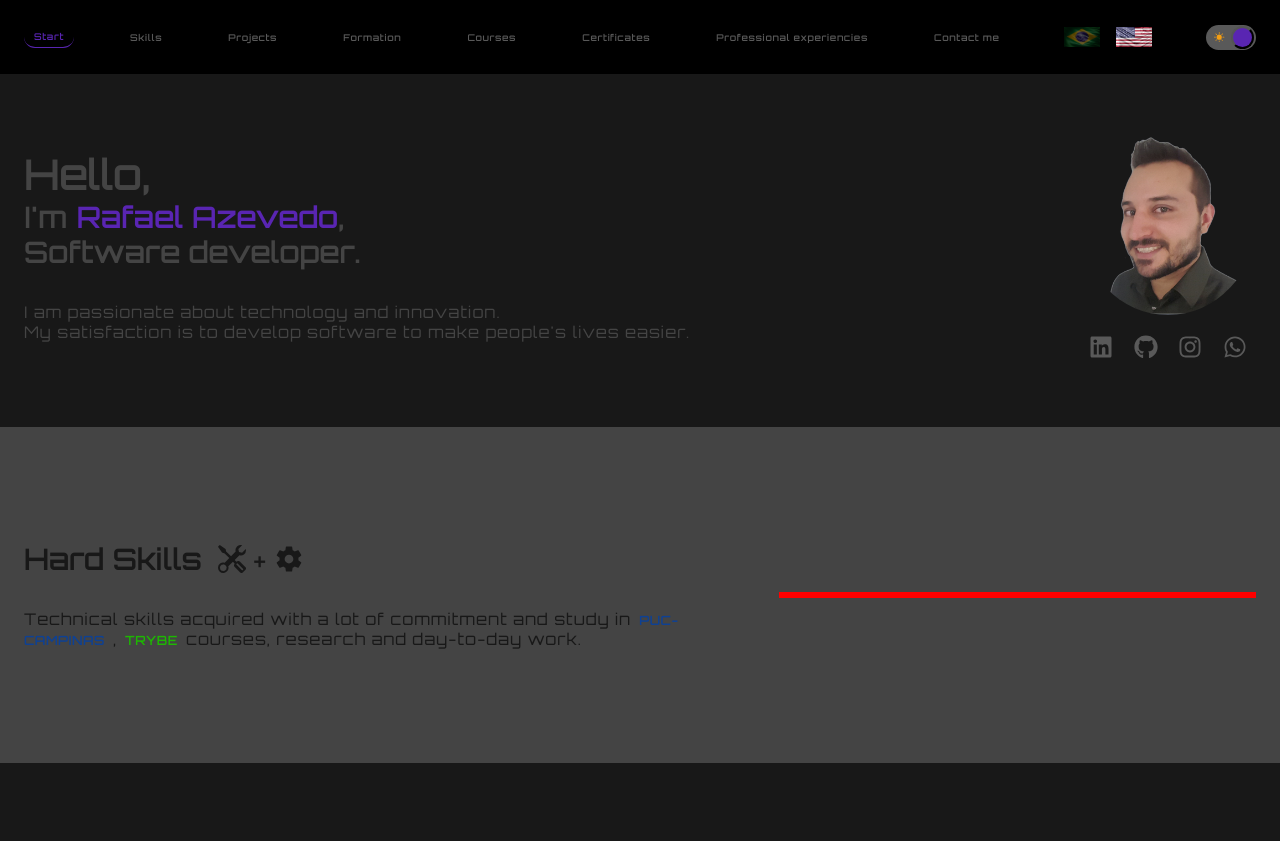
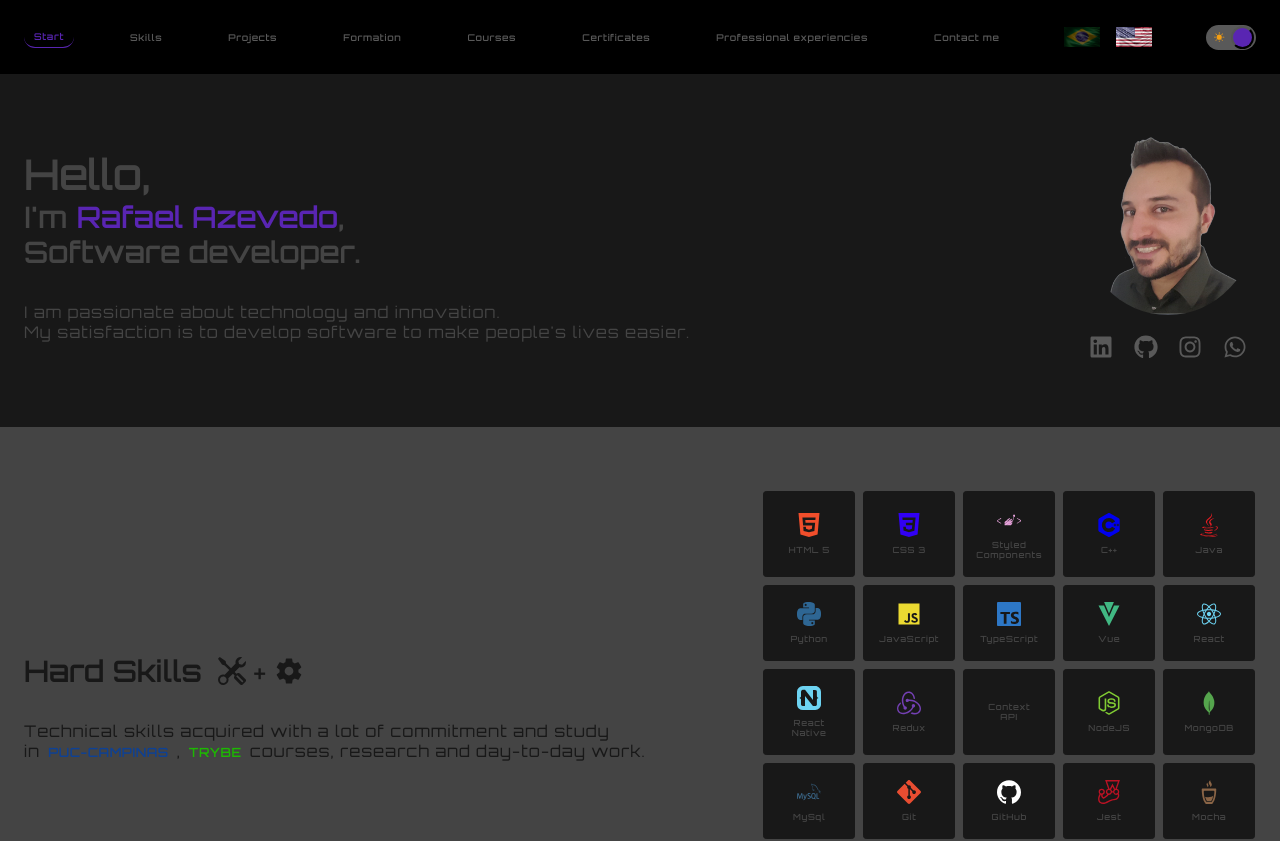
Before and after one commit to RafaelBiatoAzevedo/portifolio-Rafael-Azevedo, a React (Create React App) app: page / in a window 1280 px wide. Shown: the top 841 px of the page. Built offline with nearby package versions, Linux system fonts and the light colour scheme.

Commit message:
feat: add news carts skills

```diff
--- a/src/components/Skills/components/LinkTech/index.tsx
+++ b/src/components/Skills/components/LinkTech/index.tsx
@@ -1,6 +1,10 @@
-import { FC } from 'react';
+import { FC, createElement } from 'react';
+
+import { useTheme } from 'styled-components';
 
 import { ISkill } from '~/interfaces/ISkill';
+import { Translator } from '~/components/Translator';
+import { Text } from '~/components/Text';
 
 import { Wrapper } from './styles';
 
@@ -9,5 +13,18 @@ interface ILinkTech {
 }
 
 export const LinkTech: FC<ILinkTech> = ({ skill }): JSX.Element => {
-  return <Wrapper />;
+  const { colors } = useTheme();
+  return (
+    <Wrapper href={skill.href} target="Blank">
+      {!!skill.icon &&
+        createElement(skill.icon, { size: '3rem', color: skill.colorIcon })}
+      <Text
+        title={<Translator path={skill.name} />}
+        color={colors.onBackgroundPrimary}
+        weight="bold"
+      >
+        {}
+      </Text>
+    </Wrapper>
+  );
 };
--- a/src/components/Skills/components/LinkTech/styles.ts
+++ b/src/components/Skills/components/LinkTech/styles.ts
@@ -1,8 +1,25 @@
 import styled from 'styled-components';
 
 export const Wrapper = styled.a`
+  align-items: center;
+  cursor: pointer;
   display: flex;
-  flex: 1;
+  justify-content: center;
+  flex-direction: column;
   background-color: ${(p) => p.theme.colors.backgroundPrimary};
   text-decoration: none;
+  border-radius: 0.4rem;
+  border: 1px solid ${(p) => p.theme.colors.backgroundPrimary};
+  text-align: center;
+
+  width: 11.5rem;
+
+  gap: 1rem;
+  padding: ${(p) => p.theme.spacing.md};
+
+  &:hover {
+    border: 1px solid ${(p) => p.theme.colors.tertiary};
+    -webkit-box-shadow: -1px 3px 8px 1px ${(p) => p.theme.colors.tertiary};
+    box-shadow: -1px 3px 8px 1px ${(p) => p.theme.colors.tertiary};
+  }
 `;
--- a/src/components/Skills/index.tsx
+++ b/src/components/Skills/index.tsx
@@ -20,7 +20,6 @@ import {
 
 import { Translator } from '../Translator';
 import { Text } from '../Text';
-import { LinksTechnologies } from '../LinksTechnologies';
 
 interface ISKillsProps {
   title: string;
@@ -55,7 +54,6 @@ export const Skills: FC<ISKillsProps> = ({
       }
       isSoftSkills={title === 'Soft Skills'}
     >
-      <div>
       <WrapperText>
         <WrapperTitle>
           <Text
@@ -96,7 +94,6 @@ export const Skills: FC<ISKillsProps> = ({
           <Translator path={pathMessageTwo} />
         </TextMessage>
       </WrapperText>
-      </div>
       {title === 'Soft Skills' ? (
         <WrapperSoftSkills>
           {skills.map((skill) => (
--- a/src/components/Skills/styles.ts
+++ b/src/components/Skills/styles.ts
@@ -62,10 +62,11 @@ export const TextMessage = styled.p<TTextMessageProps>`
 `;
 
 export const GridTechs = styled.div`
-  display: grid;
-  grid-template-columns: 1fr, 1fr, 1fr, 1fr;
-  width: 70%;
-  border: solid red;
+  display: flex;
+  flex-direction: row;
+  flex-wrap: wrap;
+  max-width: 40%;
+  gap: 1rem;
 `;
 
 export const WrapperSoftSkills = styled.div`
@@ -74,7 +75,7 @@ export const WrapperSoftSkills = styled.div`
   flex-wrap: wrap;
 
   justify-content: center;
-  width: 70%;
+  max-width: 40%;
   gap: 2.5rem;
 
   > div {
--- a/src/i18n/locales/en-us.ts
+++ b/src/i18n/locales/en-us.ts
@@ -24,8 +24,8 @@ const objExport = {
       messageOne:
         'Technical skills acquired with a lot of commitment and study in',
       messageTwo: 'courses, research and day-to-day work.',
-      hsOne: 'HTML5 \n HTML semântico',
-      hsTwo: 'CSS3 \n CSS Responsivo',
+      hsOne: 'HTML 5',
+      hsTwo: 'CSS 3',
       hsThree: 'Styled Components',
       hsFour: 'C++',
       hsFive: 'Java',
--- a/src/i18n/locales/pt-br.ts
+++ b/src/i18n/locales/pt-br.ts
@@ -24,8 +24,8 @@ const objExport = {
       messageOne:
         'Habilidades técnicas adquiridas com muito empemnho e estudo nos cursos da',
       messageTwo: 'pesquisas e no trabalho do dia a dia.',
-      hsOne: 'HTML5 \n HTML semântico',
-      hsTwo: 'CSS3 \n CSS Responsivo',
+      hsOne: 'HTML 5',
+      hsTwo: 'CSS 3',
       hsThree: 'Styled Components',
       hsFour: 'C++',
       hsFive: 'Java',
--- a/src/interfaces/ITheme.ts
+++ b/src/interfaces/ITheme.ts
@@ -30,6 +30,11 @@ export type TColors = {
   vue: string;
   mongo: string;
   mysql: string;
+  'C++': string;
+  git: string;
+  gitHub: string;
+  jest: string;
+  mocha: string;
 
   moon: string;
   sun: string;
--- a/src/styles/theme.ts
+++ b/src/styles/theme.ts
@@ -31,6 +31,11 @@ export const themeDark = {
     vue: '#41B883',
     mongo: '#55a54d',
     mysql: '#3e6e93',
+    'C++': '#0076f7',
+    git: '#e84d31',
+    gitHub: '#ffffff',
+    jest: '#bc1224',
+    mocha: '#896446',
 
     moon: '#d4dee1',
     sun: '#f49e12 ',
@@ -96,6 +101,11 @@ export const themeLight = {
     vue: '#41B883',
     mongo: '#55a54d',
     mysql: '#3e6e93',
+    'C++': '#0076f7',
+    git: '#e84d31',
+    gitHub: '#ffffff',
+    jest: '#bc1224',
+    mocha: '#896446',
 
     moon: '#d4dee1',
     sun: '#f49e12 ',
--- a/src/utils/paths.ts
+++ b/src/utils/paths.ts
@@ -130,7 +130,7 @@ export const hardSkills: ISkill[] = [
     colorIcon: themeDark.colors.react,
   },
   {
-    name: 'HardSkills.Eleven',
+    name: 'HardSkills.hsEleven',
     icon: SiNativescript,
     href: 'https://reactnative.dev/',
     colorIcon: themeDark.colors.react,
@@ -154,7 +154,7 @@ export const hardSkills: ISkill[] = [
     colorIcon: themeDark.colors.node,
   },
   {
-    name: 'HardSkills.hsFitteen',
+    name: 'HardSkills.hsFifteen',
     icon: SiMongodb,
     href: 'https://www.mongodb.com/',
     colorIcon: themeDark.colors.mongo,
@@ -169,25 +169,25 @@ export const hardSkills: ISkill[] = [
     name: 'HardSkills.hsSeventeen',
     icon: SiGit,
     href: 'https://git-scm.com/doc',
-    colorIcon: '',
+    colorIcon: themeCurrency.colors.git,
   },
   {
     name: 'HardSkills.hsEightteen',
     icon: SiGithub,
     href: 'https://github.com/',
-    colorIcon: '',
+    colorIcon: themeDark.colors.gitHub,
   },
   {
     name: 'HardSkills.hsNineteen',
     icon: SiJest,
     href: 'https://jestjs.io/pt-BR/docs/getting-started',
-    colorIcon: '',
+    colorIcon: themeDark.colors.jest,
   },
   {
-    name: 'HardSkills.hsTwentyteen',
+    name: 'HardSkills.hsTwenty',
     icon: SiMocha,
     href: 'https://mochajs.org/',
-    colorIcon: '',
+    colorIcon: themeDark.colors.mocha,
   },
   {
     name: 'HardSkills.hsTwentyOne',
```
Lines whose indentation alone changed are shown as unchanged.
